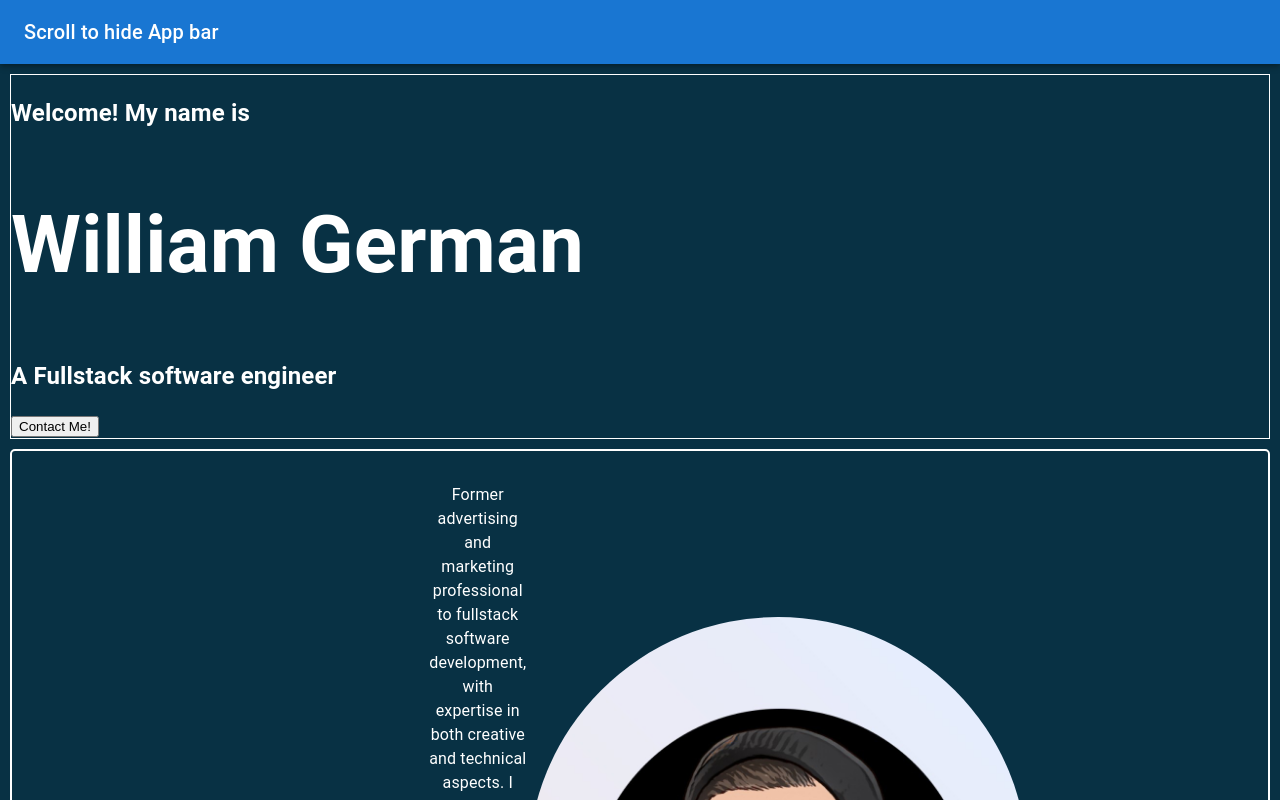
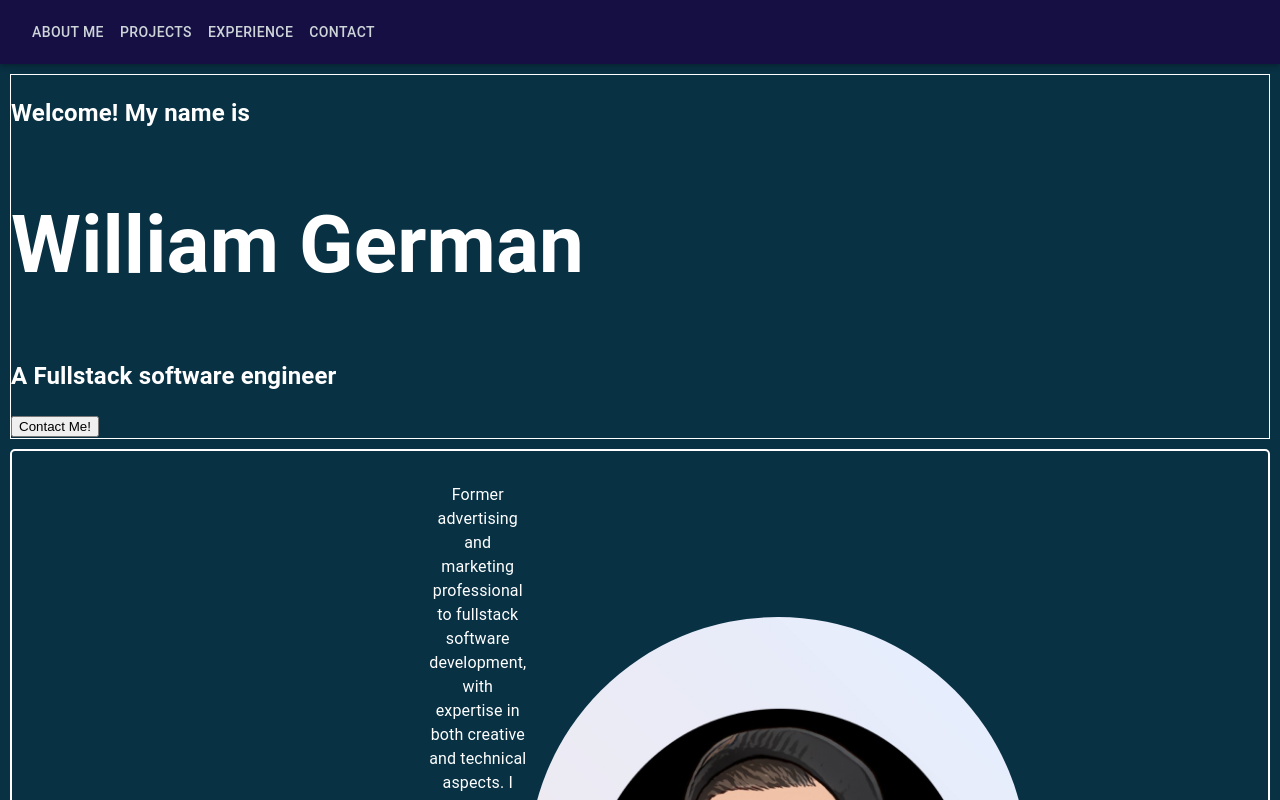
Before and after one commit to Bombbilly14/portfolio-site, a React (Create React App) app in the folder portfolio_site_client/: page / in a window 1280 px wide. Shown: the top 800 px of the page. Built offline with nearby package versions, Linux system fonts and the light colour scheme.

Commit message:
jk did navbar cause i couldnt help it, smooth scroll + correct navigation

```diff
--- a/portfolio_site_client/package.json
+++ b/portfolio_site_client/package.json
@@ -15,6 +15,7 @@
     "@testing-library/user-event": "^13.5.0",
     "react": "^18.2.0",
     "react-dom": "^18.2.0",
+    "react-router-dom": "^6.8.0",
     "react-scripts": "5.0.1",
     "web-vitals": "^2.1.4"
   },
--- a/portfolio_site_client/src/AboutMe.js
+++ b/portfolio_site_client/src/AboutMe.js
@@ -4,7 +4,7 @@ import './styles/aboutme.css'
 
 function AboutMe() {
   return (
-    <div className='about-div'>
+    <div className='about-div' id='about'>
       {/* <p>About me.</p> */}
        {/* <br/> */}
       <p>
--- a/portfolio_site_client/src/Contact.js
+++ b/portfolio_site_client/src/Contact.js
@@ -2,7 +2,7 @@ import React from 'react'
 
 function Contact() {
   return (
-    <div>Contact</div>
+    <div id='contact'>Contact</div>
   )
 }
 
--- a/portfolio_site_client/src/Navbar.js
+++ b/portfolio_site_client/src/Navbar.js
@@ -1,14 +1,13 @@
 import * as React from 'react';
-
+import { navData } from "./navData.js";
 import AppBar from '@mui/material/AppBar';
 import Toolbar from '@mui/material/Toolbar';
-import Typography from '@mui/material/Typography';
+
 import CssBaseline from '@mui/material/CssBaseline';
 import useScrollTrigger from '@mui/material/useScrollTrigger';
-// import Box from '@mui/material/Box';
-import Container from '@mui/material/Container';
+
 import Slide from '@mui/material/Slide';
-
+import { Button } from '@mui/material';
 function HideOnScroll(props) {
   const { children, window } = props;
   // Note that you normally won't need to set the window ref as useScrollTrigger
@@ -28,31 +27,30 @@ function HideOnScroll(props) {
 
 
 export default function HideAppBar(props) {
+  const handleNavClick = (event, targetId) => {
+    event.preventDefault();
+    const targetElement = document.getElementById(targetId);
+    targetElement.scrollIntoView({ behavior: 'smooth' });
+  }
   return (
     <React.Fragment>
       <CssBaseline />
       <HideOnScroll {...props}>
-        <AppBar>
-          <Toolbar>
-            <Typography variant="h6" component="div">
-              Scroll to hide App bar
-            </Typography>
-          </Toolbar>
+        <AppBar sx={{backgroundColor: '#1B0844', opacity: 0.8}}>
+        <Toolbar>
+        {navData.map((navItem) => (
+          <Button
+          key={navItem.id}
+          onClick={(event) => handleNavClick(event, navItem.link.slice(1))}
+          color="inherit"
+        >
+          {navItem.text}
+        </Button>
+        ))}
+      </Toolbar>
         </AppBar>
       </HideOnScroll>
       <Toolbar />
-      <Container>
-        {/* <Box sx={{ my: 2 }}>
-          {[...new Array(12)]
-            .map(
-              () => `Cras mattis consectetur purus sit amet fermentum.
-Cras justo odio, dapibus ac facilisis in, egestas eget quam.
-Morbi leo risus, porta ac consectetur ac, vestibulum at eros.
-Praesent commodo cursus magna, vel scelerisque nisl consectetur et.`,
-            )
-            .join('\n')}
-        </Box> */}
-      </Container>
     </React.Fragment>
   );
 }
--- a/portfolio_site_client/src/Projects.js
+++ b/portfolio_site_client/src/Projects.js
@@ -3,7 +3,7 @@ import './styles/projects.css'
 
 function Projects() {
   return (
-    <div>
+    <div id='projects'>
 
       <h2>Here are some of the projects I have worked on</h2>
       <div className="projects-container">
--- a/portfolio_site_client/src/index.js
+++ b/portfolio_site_client/src/index.js
@@ -3,12 +3,13 @@ import ReactDOM from 'react-dom/client';
 import './index.css';
 import App from './App';
 import reportWebVitals from './reportWebVitals';
+import { BrowserRouter as Router} from "react-router-dom";
 
 const root = ReactDOM.createRoot(document.getElementById('root'));
 root.render(
-  <React.StrictMode>
+  <Router>
     <App />
-  </React.StrictMode>
+  </Router>
 );
 
 // If you want to start measuring performance in your app, pass a function
--- /dev/null
+++ b/portfolio_site_client/src/navData.js
@@ -0,0 +1,23 @@
+export const navData = [
+
+    {
+        id:1,
+        text: <span>About Me</span>,
+        link: '#about'
+    },
+    {
+        id:2,
+        text: <span>Projects</span>,
+        link: '#projects'
+    },
+    {
+        id:3,
+        text: <span>Experience</span>,
+        link: '#experience'
+    },
+    {
+        id:4,
+        text: <span>Contact</span>,
+        link: '#contact'
+    },
+]
```
Also changed, not shown: 1 other file (tests, documents, lock files or other folders).
